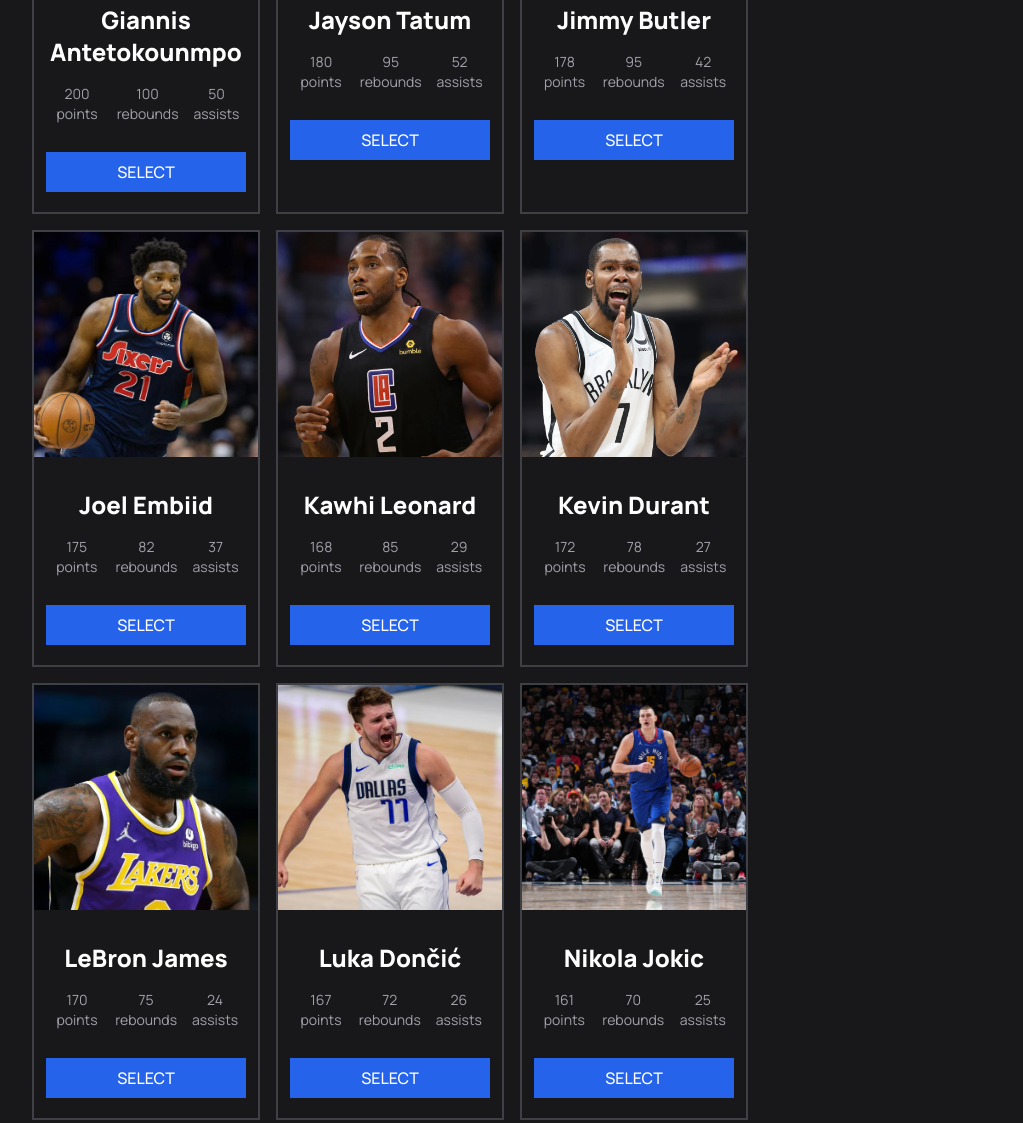
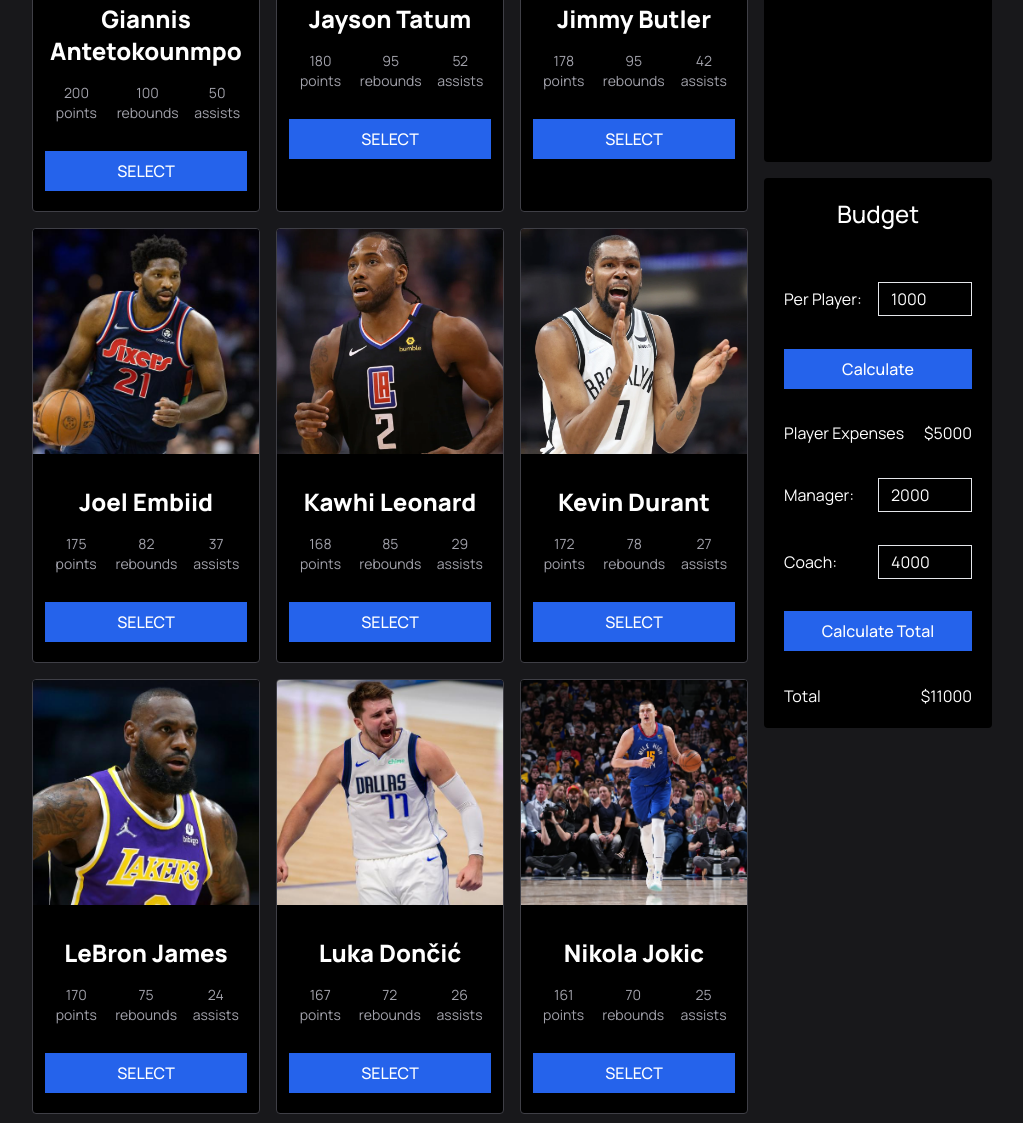
Before and after one commit to comconToukir/best-five-dom, a plain HTML site: page index.html in a window 1280 px wide. Shown: the part 822-1945 px from the top of the page, without its empty margins (128-1151 px from the left). Drawn offline with nearby package versions, Linux system fonts and the light colour scheme.

Commit message:
aside section done

```diff
--- a/index.html
+++ b/index.html
@@ -30,8 +30,7 @@
 </head>
 
 <body class="text-white bg-zinc-900 font-manrope">
-  <header
-    class="mb-12 bg-no-repeat bg-cover bg-center flex flex-col justify-center items-center relative">
+  <header class="mb-12 bg-no-repeat bg-cover bg-center flex flex-col justify-center items-center relative">
     <img class="w-full brightness-35" src="images/header/background.png" alt="">
     <div class="absolute text-center flex flex-col items-center">
       <h1 class="text-7xl text-orange-600 font-berk mb-7">Best Players in the NBA</h1>
@@ -42,110 +41,145 @@
     </div>
   </header>
   <main class="grid grid-cols-4 gap-4 w-3/4 mx-auto mb-12">
-    <section id="player-cards"
-    class="col-span-3 grid grid-cols-3 gap-4">
-      <div class="card border-2 border-zinc-700">
+    <section id="player-cards" class="col-span-3 grid grid-cols-3 gap-4">
+      <div class="card bg-black border rounded overflow-hidden border-zinc-700">
         <img class="w-full object-cover" src="images/players/Giannis Antetokounmpo.webp" alt="">
         <div class="card-body p-3 text-center">
           <h2 class="text-2xl font-bold mb-4 mt-5">Giannis Antetokounmpo</h2>
-          <p class="flex justify-around text-sm text-zinc-400"><span>200 points</span> <span>100 rebounds</span> <span>50 assists</span></p>
+          <p class="flex justify-around text-sm text-zinc-400"><span>200 points</span> <span>100 rebounds</span>
+            <span>50 assists</span></p>
           <button class="mt-7 mb-2 w-full py-2 bg-blue-600 font-medium">SELECT</button>
         </div>
       </div>
-      <div class="card border-2 border-zinc-700">
+      <div class="card bg-black border rounded overflow-hidden border-zinc-700">
         <img class="w-full object-cover" src="images/players/Jayson Tatum.webp" alt="">
         <div class="card-body p-3 text-center">
           <h2 class="text-2xl font-bold mb-4 mt-5">Jayson Tatum</h2>
-          <p class="flex justify-around text-sm text-zinc-400"><span>180 points</span> <span>95 rebounds</span> <span>52 assists</span></p>
+          <p class="flex justify-around text-sm text-zinc-400"><span>180 points</span> <span>95 rebounds</span> <span>52
+              assists</span></p>
           <button class="mt-7 mb-2 w-full py-2 bg-blue-600 font-medium">SELECT</button>
         </div>
       </div>
-      <div class="card border-2 border-zinc-700">
+      <div class="card bg-black border rounded overflow-hidden border-zinc-700">
         <img class="w-full object-cover" src="images/players/Jimmy Butler.webp" alt="">
         <div class="card-body p-3 text-center">
           <h2 class="text-2xl font-bold mb-4 mt-5">Jimmy Butler</h2>
-          <p class="flex justify-around text-sm text-zinc-400"><span>178 points</span> <span>95 rebounds</span> <span>42 assists</span></p>
+          <p class="flex justify-around text-sm text-zinc-400"><span>178 points</span> <span>95 rebounds</span> <span>42
+              assists</span></p>
           <button class="mt-7 mb-2 w-full py-2 bg-blue-600 font-medium">SELECT</button>
         </div>
       </div>
-      <div class="card border-2 border-zinc-700">
+      <div class="card bg-black border rounded overflow-hidden border-zinc-700">
         <img class="w-full object-cover" src="images/players/Joel Embiid.webp" alt="">
         <div class="card-body p-3 text-center">
           <h2 class="text-2xl font-bold mb-4 mt-5">Joel Embiid</h2>
-          <p class="flex justify-around text-sm text-zinc-400"><span>175 points</span> <span>82 rebounds</span> <span>37 assists</span></p>
+          <p class="flex justify-around text-sm text-zinc-400"><span>175 points</span> <span>82 rebounds</span> <span>37
+              assists</span></p>
           <button class="mt-7 mb-2 w-full py-2 bg-blue-600 font-medium">SELECT</button>
         </div>
       </div>
-      <div class="card border-2 border-zinc-700">
+      <div class="card bg-black border rounded overflow-hidden border-zinc-700">
         <img class="w-full object-cover" src="images/players/Kawhi Leonard.webp" alt="">
         <div class="card-body p-3 text-center">
           <h2 class="text-2xl font-bold mb-4 mt-5">Kawhi Leonard</h2>
-          <p class="flex justify-around text-sm text-zinc-400"><span>168 points</span> <span>85 rebounds</span> <span>29 assists</span></p>
+          <p class="flex justify-around text-sm text-zinc-400"><span>168 points</span> <span>85 rebounds</span> <span>29
+              assists</span></p>
           <button class="mt-7 mb-2 w-full py-2 bg-blue-600 font-medium">SELECT</button>
         </div>
       </div>
-      <div class="card border-2 border-zinc-700">
+      <div class="card bg-black border rounded overflow-hidden border-zinc-700">
         <img class="w-full object-cover" src="images/players/Kevin Durant.webp" alt="">
         <div class="card-body p-3 text-center">
           <h2 class="text-2xl font-bold mb-4 mt-5">Kevin Durant</h2>
-          <p class="flex justify-around text-sm text-zinc-400"><span>172 points</span> <span>78 rebounds</span> <span>27 assists</span></p>
+          <p class="flex justify-around text-sm text-zinc-400"><span>172 points</span> <span>78 rebounds</span> <span>27
+              assists</span></p>
           <button class="mt-7 mb-2 w-full py-2 bg-blue-600 font-medium">SELECT</button>
         </div>
       </div>
-      <div class="card border-2 border-zinc-700">
+      <div class="card bg-black border rounded overflow-hidden border-zinc-700">
         <img class="w-full object-cover" src="images/players/LeBron James.webp" alt="">
         <div class="card-body p-3 text-center">
           <h2 class="text-2xl font-bold mb-4 mt-5">LeBron James</h2>
-          <p class="flex justify-around text-sm text-zinc-400"><span>170 points</span> <span>75 rebounds</span> <span>24 assists</span></p>
+          <p class="flex justify-around text-sm text-zinc-400"><span>170 points</span> <span>75 rebounds</span> <span>24
+              assists</span></p>
           <button class="mt-7 mb-2 w-full py-2 bg-blue-600 font-medium">SELECT</button>
         </div>
       </div>
-      <div class="card border-2 border-zinc-700">
+      <div class="card bg-black border rounded overflow-hidden border-zinc-700">
         <img class="w-full object-cover" src="images/players/Luka Dončić.webp" alt="">
         <div class="card-body p-3 text-center">
           <h2 class="text-2xl font-bold mb-4 mt-5">Luka Dončić</h2>
-          <p class="flex justify-around text-sm text-zinc-400"><span>167 points</span> <span>72 rebounds</span> <span>26 assists</span></p>
+          <p class="flex justify-around text-sm text-zinc-400"><span>167 points</span> <span>72 rebounds</span> <span>26
+              assists</span></p>
           <button class="mt-7 mb-2 w-full py-2 bg-blue-600 font-medium">SELECT</button>
         </div>
       </div>
-      <div class="card border-2 border-zinc-700">
+      <div class="card bg-black border rounded overflow-hidden border-zinc-700">
         <img class="w-full object-cover" src="images/players/Nikola Jokic.webp" alt="">
         <div class="card-body p-3 text-center">
           <h2 class="text-2xl font-bold mb-4 mt-5">Nikola Jokic</h2>
-          <p class="flex justify-around text-sm text-zinc-400"><span>161 points</span> <span>70 rebounds</span> <span>25 assists</span></p>
+          <p class="flex justify-around text-sm text-zinc-400"><span>161 points</span> <span>70 rebounds</span> <span>25
+              assists</span></p>
           <button class="mt-7 mb-2 w-full py-2 bg-blue-600 font-medium">SELECT</button>
         </div>
       </div>
-      <div class="card border-2 border-zinc-700">
+      <div class="card bg-black border rounded overflow-hidden border-zinc-700">
         <img class="w-full object-cover" src="images/players/Stephen Curry.webp" alt="">
         <div class="card-body p-3 text-center">
           <h2 class="text-2xl font-bold mb-4 mt-5">Stephen Curry</h2>
-          <p class="flex justify-around text-sm text-zinc-400"><span>182 points</span> <span>62 rebounds</span> <span>27 assists</span></p>
+          <p class="flex justify-around text-sm text-zinc-400"><span>182 points</span> <span>62 rebounds</span> <span>27
+              assists</span></p>
           <button class="mt-7 mb-2 w-full py-2 bg-blue-600 font-medium">SELECT</button>
         </div>
       </div>
-      <div class="card border-2 border-zinc-700">
+      <div class="card bg-black border rounded overflow-hidden border-zinc-700">
         <img class="w-full object-cover" src="images/players/Devin Booker.jpg" alt="">
         <div class="card-body p-3 text-center">
           <h2 class="text-2xl font-bold mb-4 mt-5">Devin Booker</h2>
-          <p class="flex justify-around text-sm text-zinc-400"><span>156 points</span> <span>56 rebounds</span> <span>23 assists</span></p>
+          <p class="flex justify-around text-sm text-zinc-400"><span>156 points</span> <span>56 rebounds</span> <span>23
+              assists</span></p>
           <button class="mt-7 mb-2 w-full py-2 bg-blue-600 font-medium">SELECT</button>
         </div>
       </div>
-      <div class="card border-2 border-zinc-700">
+      <div class="card bg-black border rounded overflow-hidden border-zinc-700">
         <img class="w-full object-cover" src="images/players/Ja Morant.jpg" alt="">
         <div class="card-body p-3 text-center">
           <h2 class="text-2xl font-bold mb-4 mt-5">Ja Morant</h2>
-          <p class="flex justify-around text-sm text-zinc-400"><span>145 points</span> <span>52 rebounds</span> <span>25 assists</span></p>
+          <p class="flex justify-around text-sm text-zinc-400"><span>145 points</span> <span>52 rebounds</span> <span>25
+              assists</span></p>
           <button class="mt-7 mb-2 w-full py-2 bg-blue-600 font-medium">SELECT</button>
         </div>
       </div>
     </section>
-    <aside id="calculation" class="">
-      <div class="card">
-        <img src="images/players/Giannis Antetokounmpo.webp" alt="">
-        <div class="card-body">
-
+    <aside id="calculation" class="flex flex-col gap-4">
+      <div class="card bg-black rounded p-5">
+        <h2 class="text-2xl font-medium text-center mb-5">Selected - V</h2>
+        <ol id="selected-list">
+        </ol>
+      </div>
+      <div class="card bg-black rounded p-5 flex flex-col justify-between">
+        <h2 class="text-2xl font-medium text-center mb-5">Budget</h2>
+        <div class="flex justify-between items-center">
+          <h5>Per Player:</h5>
+          <input class="bg-black text-white border w-1/2 py-1 px-3 " type="text" id="player-rate" value="1000">
+        </div>
+        <button id="calculate-expense-btn" class="w-full py-2 bg-blue-600 font-medium">Calculate</button>
+        <div class="flex justify-between">
+          <h5>Player Expenses </h5>
+          <h5 id="player-expenses">$5000</h5>
+        </div>
+        <div class="flex justify-between items-center">
+          <h5>Manager:</h5>
+          <input class="bg-black text-white border w-1/2 py-1 px-3 " type="text" id="manager-rate" value="2000">
+        </div>
+        <div class="flex justify-between items-center">
+          <h5>Coach:</h5>
+          <input class="bg-black text-white border w-1/2 py-1 px-3 " type="text" id="coach-rate" value="4000">
+        </div>
+        <button id="calculate-total-btn" class="w-full py-2 bg-blue-600 font-medium">Calculate Total</button>
+        <div class="flex justify-between">
+          <h5>Total</h5>
+          <h5 id="total-expenses">$11000</h5>
         </div>
       </div>
     </aside>
--- a/styles/style.css
+++ b/styles/style.css
@@ -3,3 +3,10 @@
 .card img {
   height: 225px;
 }
+
+aside > .card:first-of-type {
+  height: 417px;
+}
+aside > .card:last-of-type {
+  height: 550px;
+}
```
